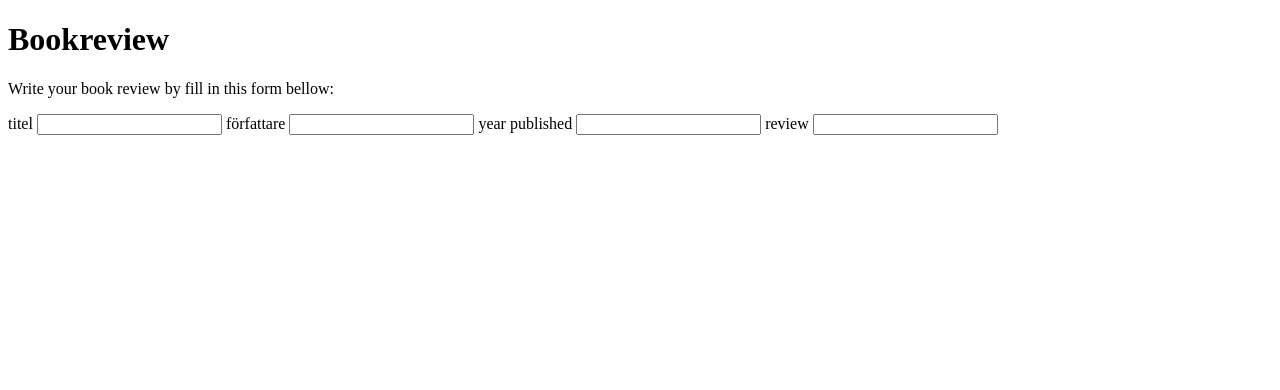
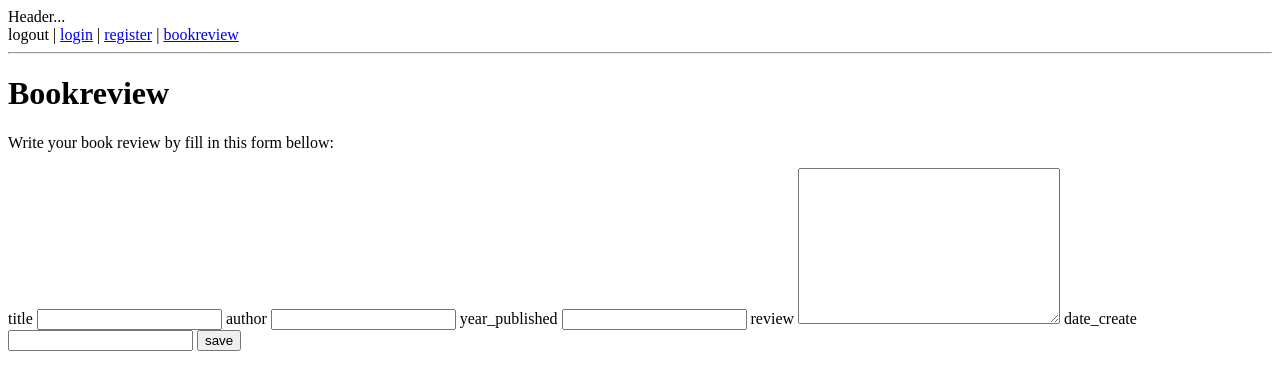
Before and after one commit to mailet01/case-6-PHP, a PHP site: page /books.php in a window 1280 px wide. Shown: the top 390 px of the page. Run offline with PHP 8.4, Linux system fonts and the light colour scheme.

Commit message:
bookreview page

```diff
--- a/app/public/books.php
+++ b/app/public/books.php
@@ -1,32 +1,64 @@
 <?php
+
+declare(strict_types=1);
+include "_includes/global-functions.php";
+include "_includes/database-connection.php";
+$title = "";
+
+$author = "";
+$year_published = "";
+$review = "";
+
+session_start();
+
+
+setup_book($pdo);
 $title = "bookreview";
-
+if ($_SERVER['REQUEST_METHOD'] === "POST") {
+$book_id = "";
+    $title = "";
+    $author = "";
+    $year_published = "";
+    $review = "";
+    $date_create = "";
+    $user_id = "";
+    $sql = "INSERT INTO book (book_id, title, author, yer_published, review, date_create) VALUES ('$book_id' '$title' '$author' '$year_published' '$review' '$date_create')";
+    $result = $pdo->exec($sql);
+    $sql = "SELECT * FROM bird";
+}
 ?>
 
 <!DOCTYPE html>
 <html lang="en">
+
 <head>
     <meta charset="UTF-8">
     <meta http-equiv="X-UA-Compatible" content="IE=edge">
     <meta name="viewport" content="width=device-width, initial-scale=1.0">
-    <title><?= $title?></title>
+    <title><?= $title ?></title>
 </head>
+
 <body>
-
+    <?php
+    include "_includes/header.php";
+    ?>
     <h1>Bookreview</h1>
     <p>
         Write your book review by fill in this form bellow:
 
-<form action="" method="post">
-<label for="titel">titel</label>
-<input type="text" name="titel" id="titel">
-<label for="författare">författare</label>
-<input type="text" name="författare" id="författare">
-<label for="year published">year published</label>
-<input type="text" name="year published" id="">
+    <form action="<?= $_SERVER['PHP_SELF'] ?>" method="post">
+        <label for="title">title</label>
+        <input type="text" name="title" id="titel" required>
+        <label for="author">author</label>
+        <input type="text" name="author" id="author" required>
+        <label for="year_published">year_published</label>
+        <input type="text" name="year_published" id="year_published" required>
         <label for="review">review</label>
-<input type="text" name="review" id="review">
+        <textarea name="review" id="review" cols="30" rows="10" required></textarea>
+        <label for="date_create">date_create</label> <input type="datetime" name="date_create" id="date_create">
+        <button type="submit">save</button>
         </p>
     </form>
 </body>
+
 </html>
```
Also changed, not shown: app/public/login.php (+8 -5 lines), app/public/register.php (+7 -6 lines), app/public/.htaccess (deleted). Lines whose indentation alone changed are shown as unchanged.
